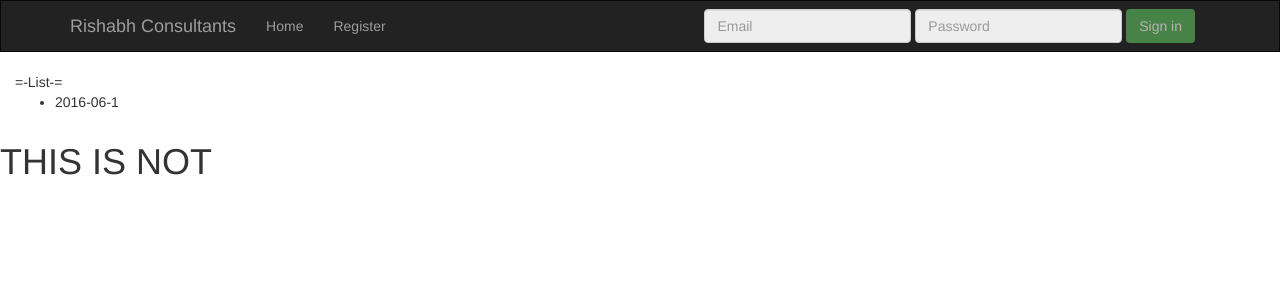
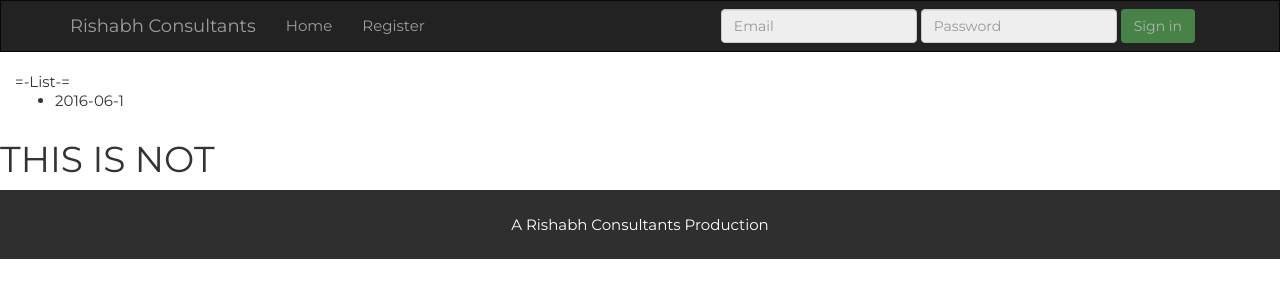
Before and after one commit to rishabhnehra/RCfinal, a Django app: page /dev/dd/ in a window 1280 px wide. Shown: the top 300 px of the page. Run offline with Django 3.2, Linux system fonts and the light colour scheme; data that the repository does not hold is empty; some libraries are stand-ins or nearby versions.

Commit message:
Changed base.html

```diff
--- a/templates/base.html
+++ b/templates/base.html
@@ -5,6 +5,7 @@
     {% include 'meta-tags.html' %}
     <title>{% block head_title %}Home{% endblock %}</title>
 
+    <link href="http://fonts.googleapis.com/css?family=Montserrat" rel="stylesheet">
     <!-- Bootstrap core CSS -->
     <link href="{% static 'css/bootstrap.min.css' %}" rel="stylesheet">
 
@@ -17,8 +18,18 @@
     <link href="{% static 'css/bootstrap-datetimepicker.css' %}" rel="stylesheet">
     <link rel="stylesheet" type="text/css" href="{% static 'css/bootstrap-datetimepicker-standalone.css' %}">
     <style>
+    .bg-4 {
+    background-color: #2f2f2f;
+    color: #ffffff;
+    }
+
+    footer{
+      padding-top: 25px;
+      padding-bottom: 15px;
+    }
 
     body {
+      font: 15px "Montserrat", sans-serif;
       padding-top: 0px;
       padding-bottom: 0px;
     }
@@ -63,6 +74,7 @@
     {% block content %}
 
     {% endblock %}
+
     <!-- Just for debugging purposes. Don't actually copy these 2 lines! -->
     <!--[if lt IE 9]><script src="../../assets/js/ie8-responsive-file-warning.js"></script><![endif]-->
     <script src="http://getbootstrap.com/assets/js/ie-emulation-modes-warning.js"></script>
@@ -81,6 +93,8 @@
       <script src="https://oss.maxcdn.com/html5shiv/3.7.2/html5shiv.min.js"></script>
       <script src="https://oss.maxcdn.com/respond/1.4.2/respond.min.js"></script>
     <![endif]-->
-
+    <footer class="bg-4 text-center">
+        <p>A Rishabh Consultants Production</p>
+    </footer>
   </body>
 </html>
```
